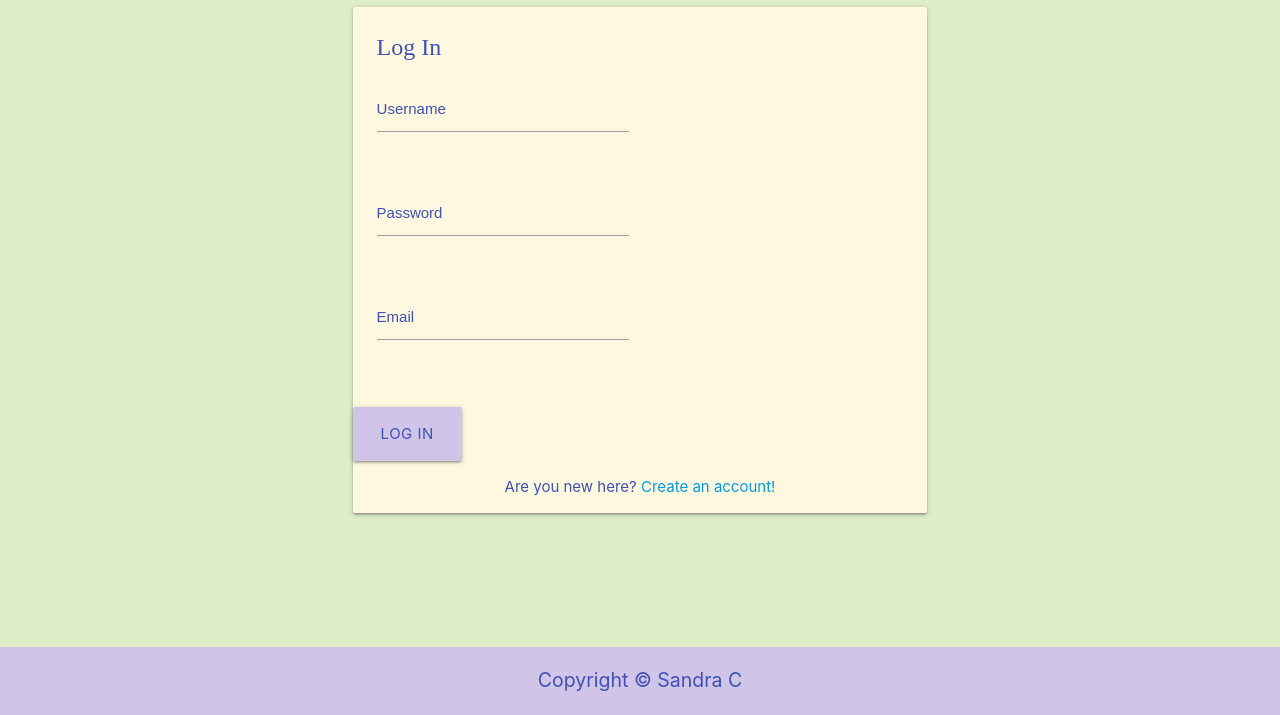
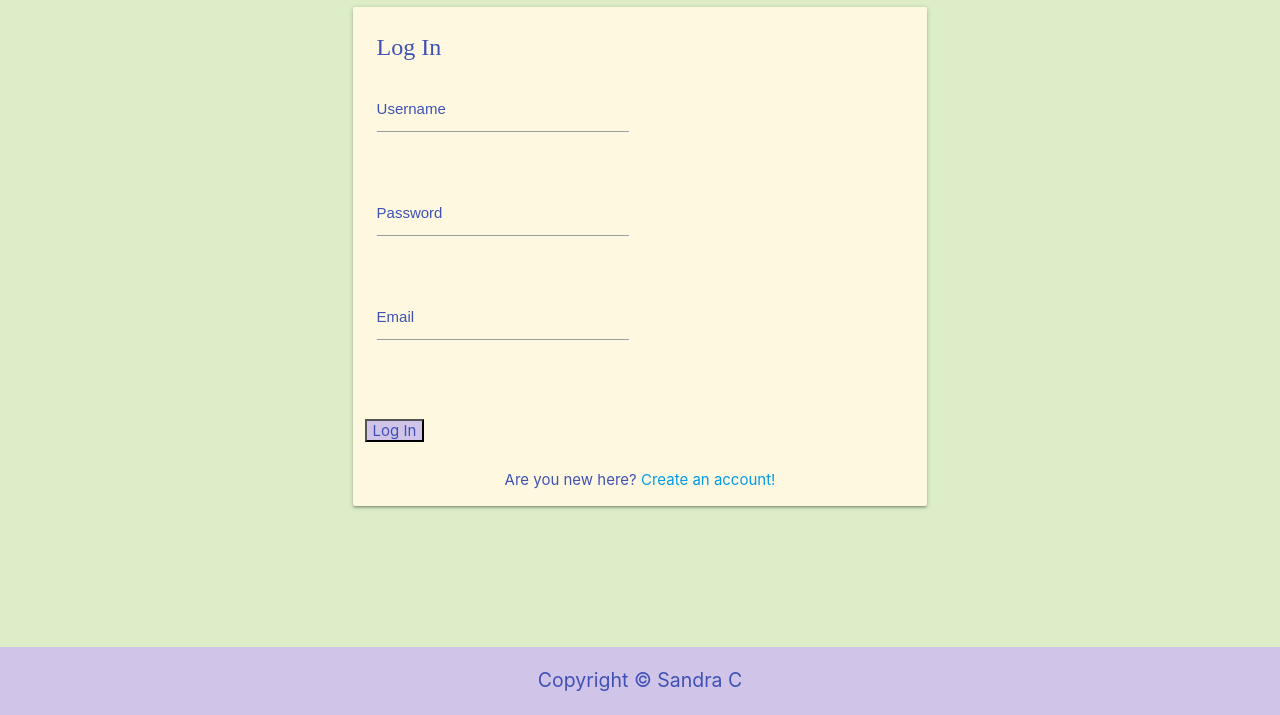
Before and after one commit to Sandrac98/lifewrite, a Flask app: page /login in a window 1280 px wide. Shown: the part 85-800 px from the top of the page. Run offline with Flask 3, Linux system fonts and the light colour scheme; some libraries are stand-ins or nearby versions; some web fonts are replaced.

Commit message:
Add database information and fix button margin in login/register form

```diff
--- a/static/css/style.css
+++ b/static/css/style.css
@@ -25,6 +25,11 @@ nav ul a{
   font-size: 23px;
 }
 
+/*-------------------------------------------------------------------Navbar*/
+
+button {
+  margin: 12px !important;
+}
 /*------------------------------------------------------------------------------------Homepage */
 .home-container h1{
   font-family: caprasimo;
--- a/templates/login.html
+++ b/templates/login.html
@@ -42,7 +42,7 @@
 			<!--log in button-->
 			<div>
 			<button
-				class="waves-effect waves-light btn-large deep-purple lighten-4"
+				class="waves-effect waves-light deep-purple lighten-4"
 				type="submit">
 				<a class="indigo-text">Log In</a>
 			</button>
```
Also changed, not shown: README.md.
